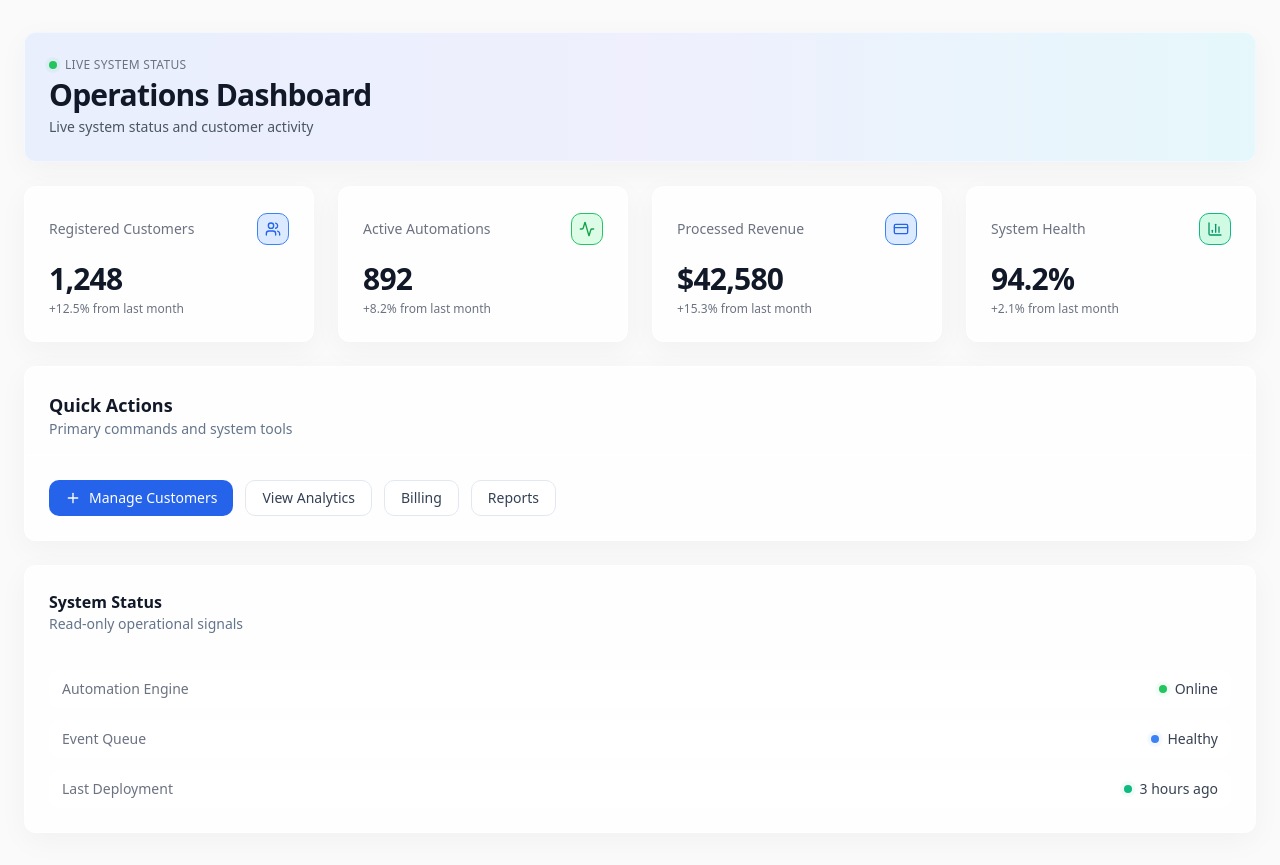
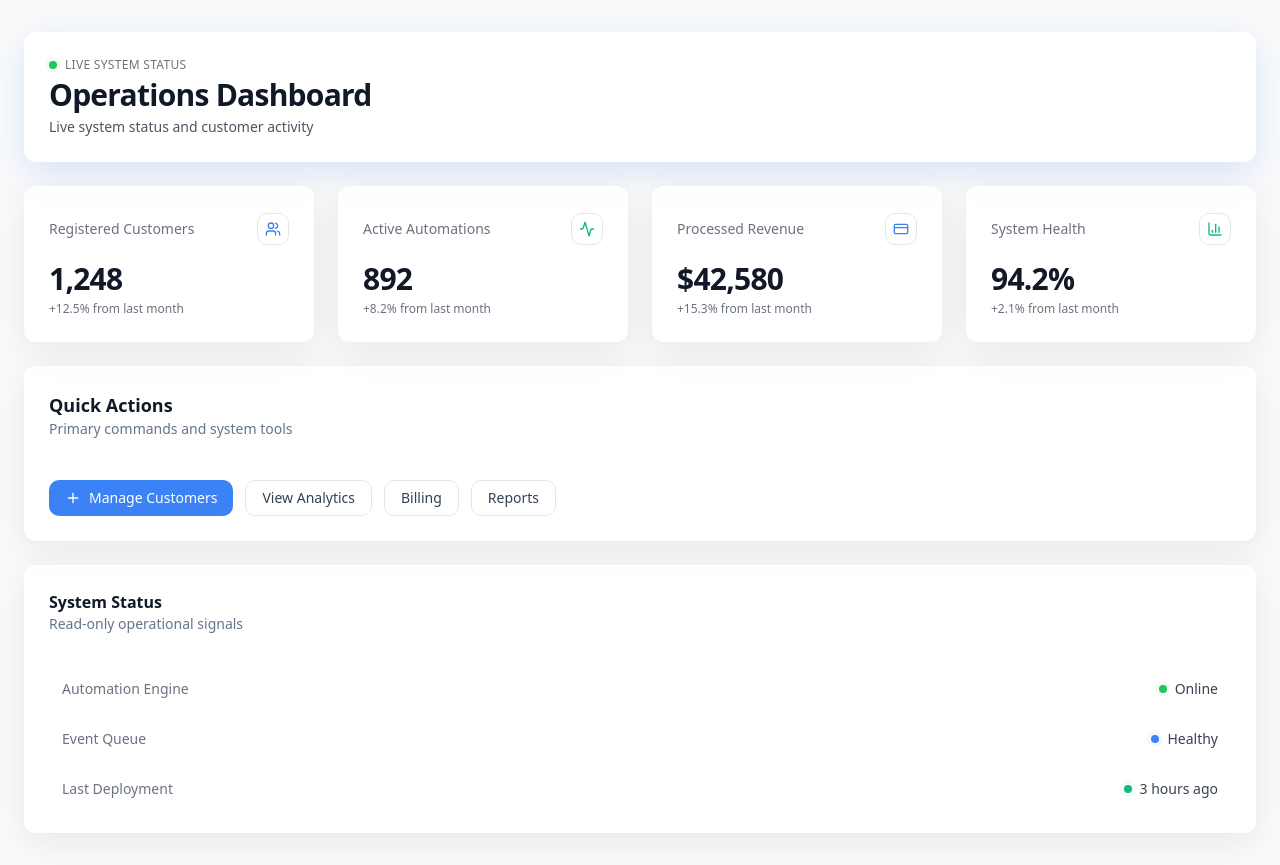
Before and after one commit to optimumimagephotobooth-rgb/praxion-agent-, a Next.js app: page /dashboard in a window 1280 px wide. Built offline with nearby package versions, Linux system fonts and the light colour scheme.

Commit message:
Add vibrant theme tokens and UI utilities.
Extend Tailwind palette and animations, update shared UI components, and refresh dashboard styles to use the new vibrant theme utilities.

```diff
--- a/app/globals.css
+++ b/app/globals.css
@@ -6,8 +6,24 @@
   :root {
     --background: 0 0% 98%;
     --foreground: 222.2 47.4% 11.2%;
-    --primary: 217.2 91.2% 59.8%;
+    --primary: #3B82F6;
+    --primary-hover: #2563EB;
     --primary-foreground: 210 40% 98%;
+    --success: #10B981;
+    --success-light: rgba(16, 185, 129, 0.1);
+    --emerald: #10B981;
+    --emerald-light: rgba(16, 185, 129, 0.1);
+    --warning: #F59E0B;
+    --error: #EF4444;
+    --info: #8B5CF6;
+    --slate-50: #f8fafc;
+    --slate-100: #f1f5f9;
+    --slate-200: #e2e8f0;
+    --slate-700: #334155;
+    --slate-900: #0f172a;
+    --gray-400: #9ca3af;
+    --gray-500: #6b7280;
+    --gray-900: #111827;
     --secondary: 210 40% 96.1%;
     --secondary-foreground: 222.2 47.4% 11.2%;
     --muted: 210 40% 96.1%;
@@ -42,3 +58,47 @@
     @apply bg-background text-foreground;
   }
 }
+
+@layer components {
+  .btn-base {
+    @apply transition-all duration-300 ease-out;
+  }
+
+  .card-hover {
+    @apply transition-all duration-300 ease-out hover:-translate-y-0.5 hover:shadow-lg;
+  }
+
+  .border-transition {
+    @apply transition-colors duration-300;
+  }
+}
+
+@keyframes fadeIn {
+  from {
+    opacity: 0;
+    transform: translateY(10px);
+  }
+  to {
+    opacity: 1;
+    transform: translateY(0);
+  }
+}
+
+@keyframes slideIn {
+  from {
+    opacity: 0;
+    transform: translateX(-10px);
+  }
+  to {
+    opacity: 1;
+    transform: translateX(0);
+  }
+}
+
+.animate-fadeIn {
+  animation: fadeIn 0.4s ease-out;
+}
+
+.animate-slideIn {
+  animation: slideIn 0.3s ease-out;
+}
--- a/components/dashboard-page.tsx
+++ b/components/dashboard-page.tsx
@@ -37,7 +37,7 @@ export function DashboardPage({ onNavigate }: DashboardPageProps) {
 
   return (
     <div className="space-y-6">
-      <Card className="border-white/40 bg-gradient-to-r from-blue-600/10 via-indigo-500/10 to-cyan-500/10 shadow-[0_8px_30px_rgba(0,0,0,0.04)] backdrop-blur-sm">
+      <Card className="card-hover animate-fadeIn border-white/40 bg-gradient-to-r from-primary/15 via-info/10 to-emerald/15 shadow-[0_10px_35px_rgba(59,130,246,0.18)] backdrop-blur-sm">
         <CardContent className="space-y-1 p-6">
           <div className="flex items-center gap-2 text-xs uppercase tracking-wide text-gray-500">
             <SignalDot tone="green" />
@@ -83,7 +83,7 @@ export function DashboardPage({ onNavigate }: DashboardPageProps) {
         />
       </div>
 
-      <Card className="border-white/40 bg-white/80 shadow-[0_8px_30px_rgba(0,0,0,0.04)] backdrop-blur-sm">
+      <Card className="card-hover animate-fadeIn border-white/40 bg-white/85 shadow-[0_10px_35px_rgba(15,23,42,0.08)] backdrop-blur-sm">
         <CardHeader className="border-b border-white/60 pb-4">
           <CardTitle className="text-lg font-semibold text-gray-900">
             Quick Actions
@@ -92,27 +92,24 @@ export function DashboardPage({ onNavigate }: DashboardPageProps) {
         </CardHeader>
         <CardContent className="p-6">
           <div className="flex flex-wrap items-center gap-3">
-            <Button
-              onClick={handlePrimaryAction}
-              className="bg-blue-600 text-white hover:bg-blue-700 hover:scale-[1.02]"
-            >
+            <Button onClick={handlePrimaryAction}>
               <Plus className="mr-2 h-4 w-4" />
               Manage Customers
             </Button>
-            <Button variant="outline" className="hover:scale-[1.02]">
+            <Button variant="outline">
               View Analytics
             </Button>
-            <Button variant="outline" className="hover:scale-[1.02]">
+            <Button variant="outline">
               Billing
             </Button>
-            <Button variant="outline" className="hover:scale-[1.02]">
+            <Button variant="outline">
               Reports
             </Button>
           </div>
         </CardContent>
       </Card>
 
-      <Card className="border-white/40 bg-white/80 shadow-[0_8px_30px_rgba(0,0,0,0.04)] backdrop-blur-sm">
+      <Card className="card-hover animate-fadeIn border-white/40 bg-white/85 shadow-[0_10px_35px_rgba(15,23,42,0.08)] backdrop-blur-sm">
         <CardHeader className="pb-3">
           <CardTitle className="text-base font-semibold text-gray-900">
             System Status
@@ -143,13 +140,13 @@ function StatsCard({
   tone: "blue" | "green" | "emerald";
 }) {
   const toneClasses = {
-    blue: "border-blue-500 bg-blue-100 text-blue-600",
-    green: "border-green-500 bg-green-100 text-green-600",
-    emerald: "border-emerald-500 bg-emerald-100 text-emerald-600"
+    blue: "border-primary/60 bg-primary/10 text-primary",
+    green: "border-success/60 bg-success/10 text-success",
+    emerald: "border-emerald/60 bg-emerald/10 text-emerald"
   };
 
   return (
-    <Card className="overflow-hidden border-white/40 bg-white/80 shadow-[0_8px_30px_rgba(0,0,0,0.04)] backdrop-blur-sm transition hover:shadow-md">
+    <Card className="card-hover animate-fadeIn overflow-hidden border-white/40 bg-white/85 shadow-[0_10px_35px_rgba(15,23,42,0.08)] backdrop-blur-sm">
       <div className={`h-0.5 w-full ${toneClasses[tone].split(" ")[0]}`} />
       <CardContent className="p-6">
         <div className="flex items-center justify-between">
@@ -179,7 +176,7 @@ function StatusRow({
   tone: "green" | "blue" | "emerald";
 }) {
   return (
-    <div className="flex items-center justify-between rounded-md border border-white/60 bg-white/70 px-3 py-2">
+    <div className="border-transition flex items-center justify-between rounded-md border border-white/60 bg-white/70 px-3 py-2">
       <span className="text-gray-500">{label}</span>
       <span className="flex items-center gap-2 font-medium text-gray-700">
         <SignalDot tone={tone} />
--- a/components/ui/badge.tsx
+++ b/components/ui/badge.tsx
@@ -6,17 +6,17 @@ export type BadgeProps = React.HTMLAttributes<HTMLDivElement> & {
 };
 
 const variants = {
-  default: "bg-[#3B82F6]/10 text-[#3B82F6]",
-  success: "bg-[#10B981]/10 text-[#10B981]",
-  warning: "bg-[#F59E0B]/10 text-[#F59E0B]",
-  destructive: "bg-[#EF4444]/10 text-[#EF4444]"
+  default: "bg-primary/10 text-primary",
+  success: "bg-success/10 text-success",
+  warning: "bg-warning/10 text-warning",
+  destructive: "bg-error/10 text-error"
 };
 
 export function Badge({ className, variant = "default", ...props }: BadgeProps) {
   return (
     <div
       className={cn(
-        "inline-flex items-center rounded-full px-2.5 py-0.5 text-xs font-medium",
+        "inline-flex items-center rounded-full px-2.5 py-0.5 text-xs font-medium animate-fadeIn",
         variants[variant],
         className
       )}
--- a/components/ui/button.tsx
+++ b/components/ui/button.tsx
@@ -7,11 +7,12 @@ export type ButtonProps = React.ButtonHTMLAttributes<HTMLButtonElement> & {
 };
 
 const baseStyles =
-  "inline-flex items-center justify-center rounded-md text-sm font-medium transition-colors focus-visible:outline-none focus-visible:ring-2 focus-visible:ring-offset-2 disabled:pointer-events-none disabled:opacity-50";
+  "btn-base inline-flex items-center justify-center rounded-md text-sm font-medium focus-visible:outline-none focus-visible:ring-2 focus-visible:ring-offset-2 disabled:pointer-events-none disabled:opacity-50 active:scale-95";
 
 const variants = {
-  default: "bg-[#3B82F6] text-white hover:bg-[#2563EB]",
-  outline: "border border-slate-200 bg-white text-slate-700 hover:bg-slate-50"
+  default: "bg-primary text-white hover:bg-primary-hover hover:shadow-lg",
+  outline:
+    "border border-slate-200 bg-white text-slate-700 hover:border-slate-300 hover:bg-slate-50 border-transition"
 };
 
 const sizes = {
--- a/components/ui/card.tsx
+++ b/components/ui/card.tsx
@@ -5,6 +5,7 @@ type CardVariant = "default" | "muted";
 
 interface CardProps extends React.HTMLAttributes<HTMLDivElement> {
   variant?: CardVariant;
+  hover?: boolean;
 }
 
 const cardVariants: Record<CardVariant, string> = {
@@ -12,10 +13,20 @@ const cardVariants: Record<CardVariant, string> = {
   muted: "border-slate-200 bg-slate-50/50"
 };
 
-export function Card({ className, variant = "default", ...props }: CardProps) {
+export function Card({
+  className,
+  variant = "default",
+  hover = true,
+  ...props
+}: CardProps) {
   return (
     <div
-      className={cn("rounded-lg border", cardVariants[variant], className)}
+      className={cn(
+        "rounded-lg border",
+        cardVariants[variant],
+        hover && "card-hover",
+        className
+      )}
       {...props}
     />
   );
--- a/tailwind.config.ts
+++ b/tailwind.config.ts
@@ -13,13 +13,56 @@ const config: Config = {
         "figma-h1": ["30px", { lineHeight: "36px" }],
         "figma-body": ["14px", { lineHeight: "20px" }]
       },
+      keyframes: {
+        fadeIn: {
+          "0%": { opacity: "0", transform: "translateY(10px)" },
+          "100%": { opacity: "1", transform: "translateY(0)" }
+        },
+        slideIn: {
+          "0%": { opacity: "0", transform: "translateX(-10px)" },
+          "100%": { opacity: "1", transform: "translateX(0)" }
+        }
+      },
+      animation: {
+        "fade-in": "fadeIn 0.4s ease-out",
+        "slide-in": "slideIn 0.3s ease-out",
+        "pulse-slow": "pulse 2s cubic-bezier(0.4, 0, 0.6, 1) infinite"
+      },
+      transitionProperty: {
+        height: "height",
+        spacing: "margin, padding"
+      },
       colors: {
         border: "hsl(var(--border))",
         background: "hsl(var(--background))",
         foreground: "hsl(var(--foreground))",
         primary: {
-          DEFAULT: "hsl(var(--primary))",
+          DEFAULT: "var(--primary)",
+          hover: "var(--primary-hover)",
           foreground: "hsl(var(--primary-foreground))"
+        },
+        success: {
+          DEFAULT: "var(--success)",
+          light: "var(--success-light)"
+        },
+        emerald: {
+          DEFAULT: "var(--emerald)",
+          light: "var(--emerald-light)"
+        },
+        warning: "var(--warning)",
+        error: "var(--error)",
+        info: "var(--info)",
+        slate: {
+          50: "var(--slate-50)",
+          100: "var(--slate-100)",
+          200: "var(--slate-200)",
+          700: "var(--slate-700)",
+          900: "var(--slate-900)"
+        },
+        gray: {
+          400: "var(--gray-400)",
+          500: "var(--gray-500)",
+          900: "var(--gray-900)"
         },
         secondary: {
           DEFAULT: "hsl(var(--secondary))",
```
